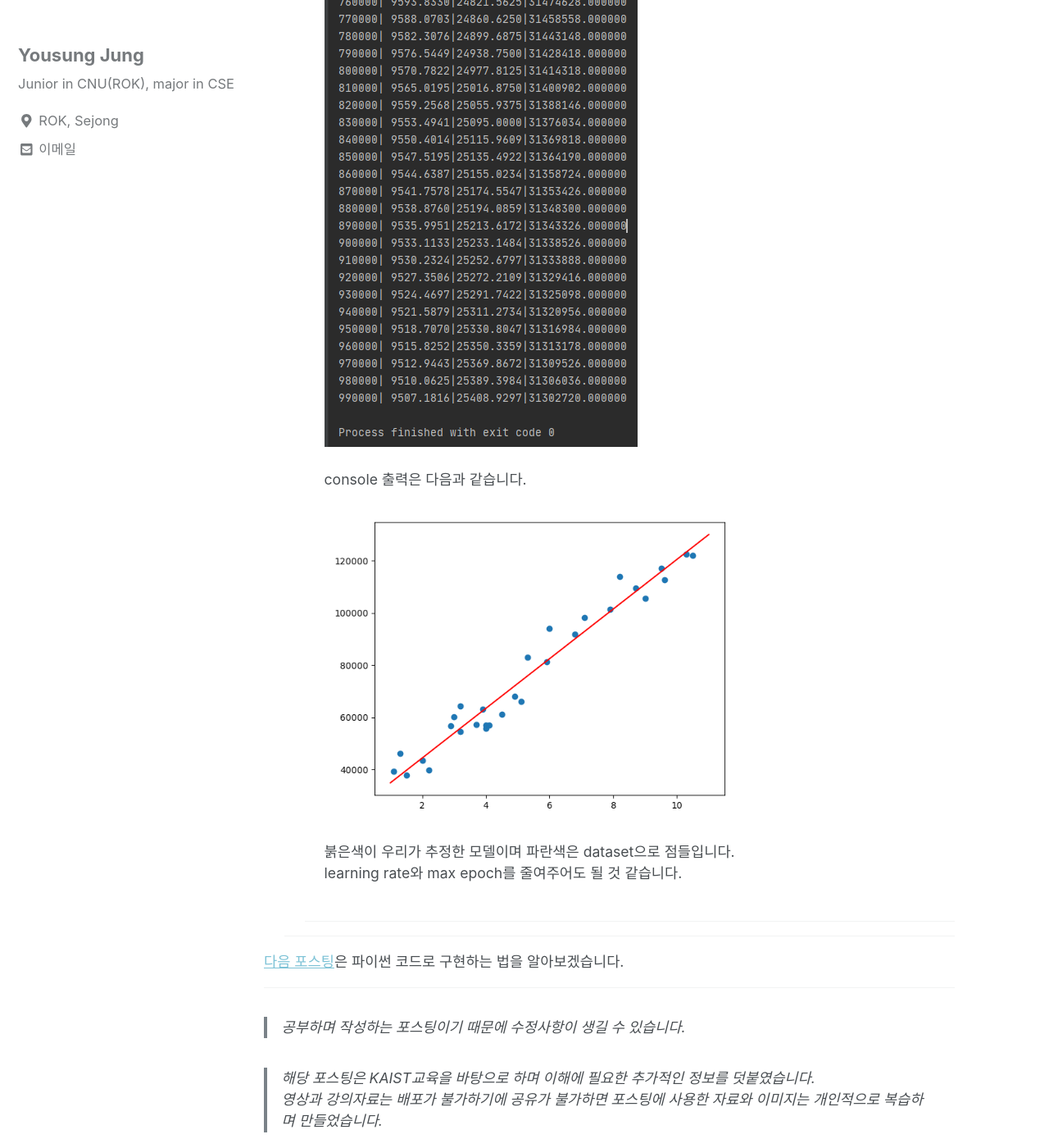
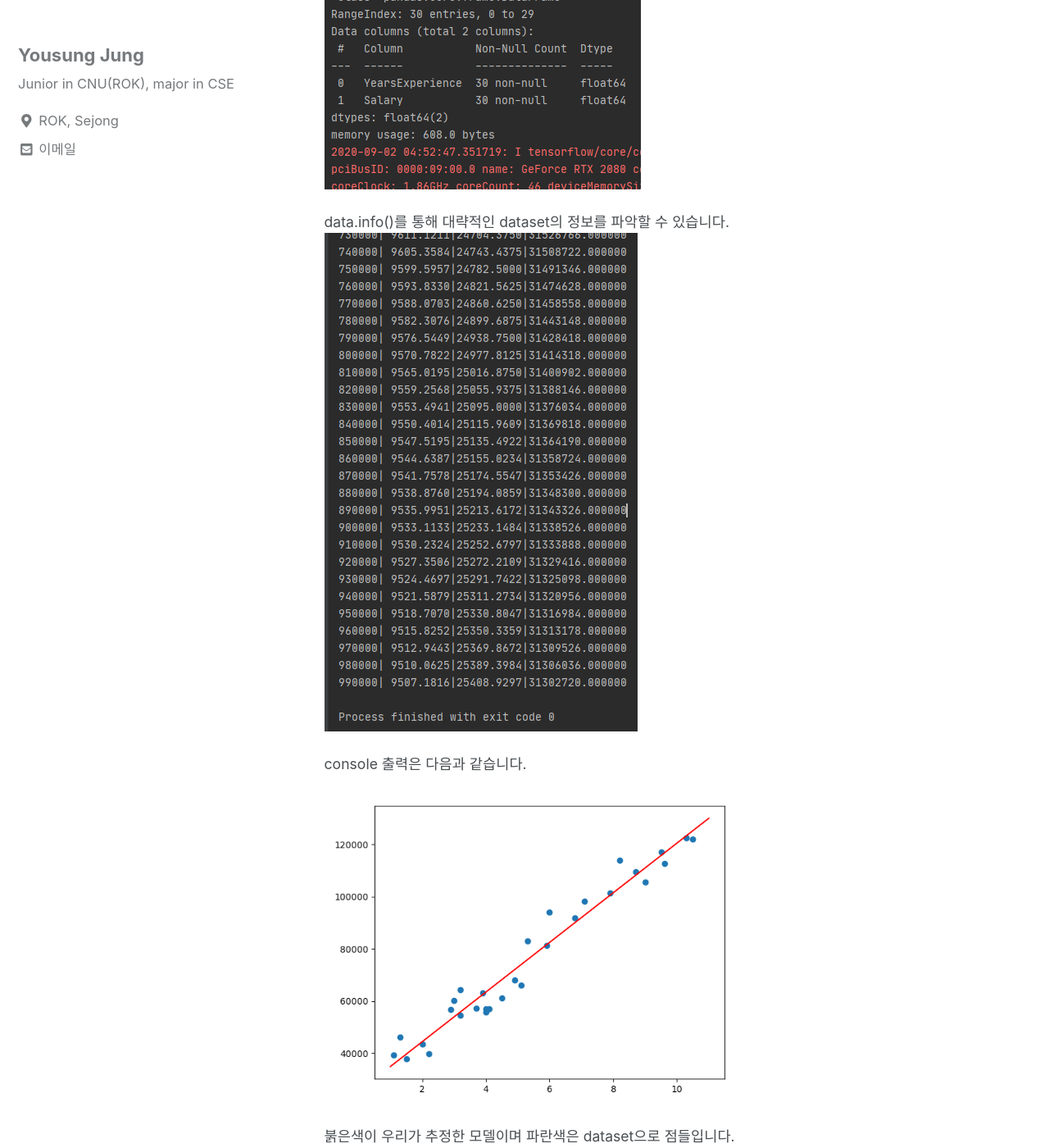
Before and after one commit to can019/can019.github.io, a Jekyll site: the page built from _posts/2020-08-26-MachineLearning-AI-4.md, in a window 1280 px wide and 1400 px high, scrolled down 11416 px. Shown: the whole window at 82% size. Built offline with Jekyll 4.4.1, drawn with Linux system fonts in a browser that asks for light colours; nearby versions of some CDN libraries; some of the changed text lies outside the part shown.

Commit message:
img info

```diff
--- a/_posts/2020-08-26-MachineLearning-AI-4.md
+++ b/_posts/2020-08-26-MachineLearning-AI-4.md
@@ -145,7 +145,9 @@ published: true
 
 		<img src="/assets/photos/code/Salary_Experience_code.png"><br/><br/>
 		코드입니다.<br/><br/>
+		<img src="/assets/photos/code/Salary_Experience_datainfo.png"><br/><br/>
 
+		data.info()를 통해 대략적인 dataset의 정보를 파악할 수 있습니다.<br/>
 		<img src="/assets/photos/code/Salary_Experience_console.png"><br/><br/>
 		console 출력은 다음과 같습니다.<br/><br/>
 
@@ -162,7 +164,7 @@ published: true
         </div>
   </div>
   </div>
-<a href = "">다음 포스팅</a>은 파이썬 코드로 구현하는 법을 알아보겠습니다.<hr/>
+<a href = "https://can019.github.io/machinelearning/dataanalyze/python/colab/MachineLearning-AI-5/">다음 포스팅</a>다중 선형 회귀에 대해 살펴보겠습니다.<hr/>
    <blockquote> 공부하며 작성하는 포스팅이기 때문에 수정사항이 생길 수 있습니다. </blockquote>
   <blockquote>해당 포스팅은 KAIST교육을 바탕으로 하며 이해에 필요한 추가적인 정보를 덧붙였습니다.<br/>
   영상과 강의자료는 배포가 불가하기에 공유가 불가하면 포스팅에 사용한 자료와 이미지는 개인적으로 복습하며 만들었습니다. </blockquote>
```
Also changed, not shown: assets/photos/code/Salary_Experience_datainfo.png (added).
